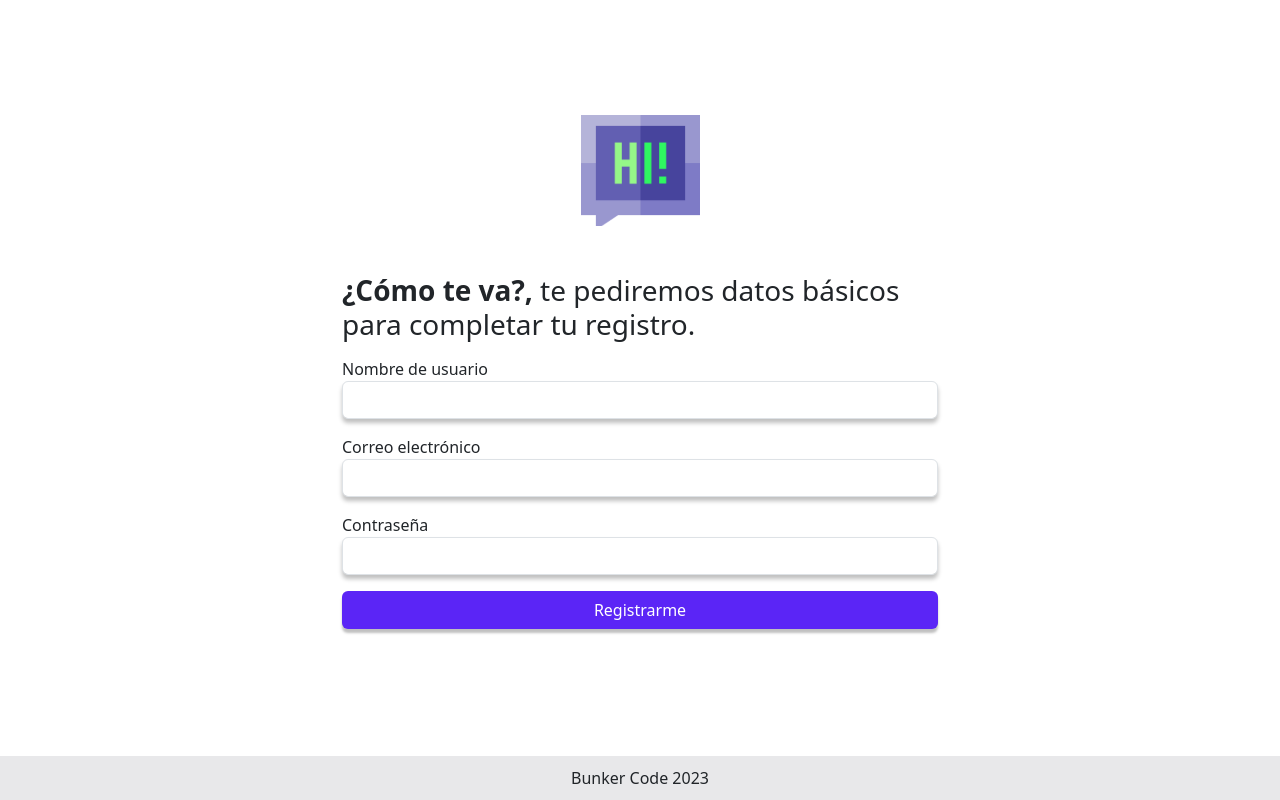
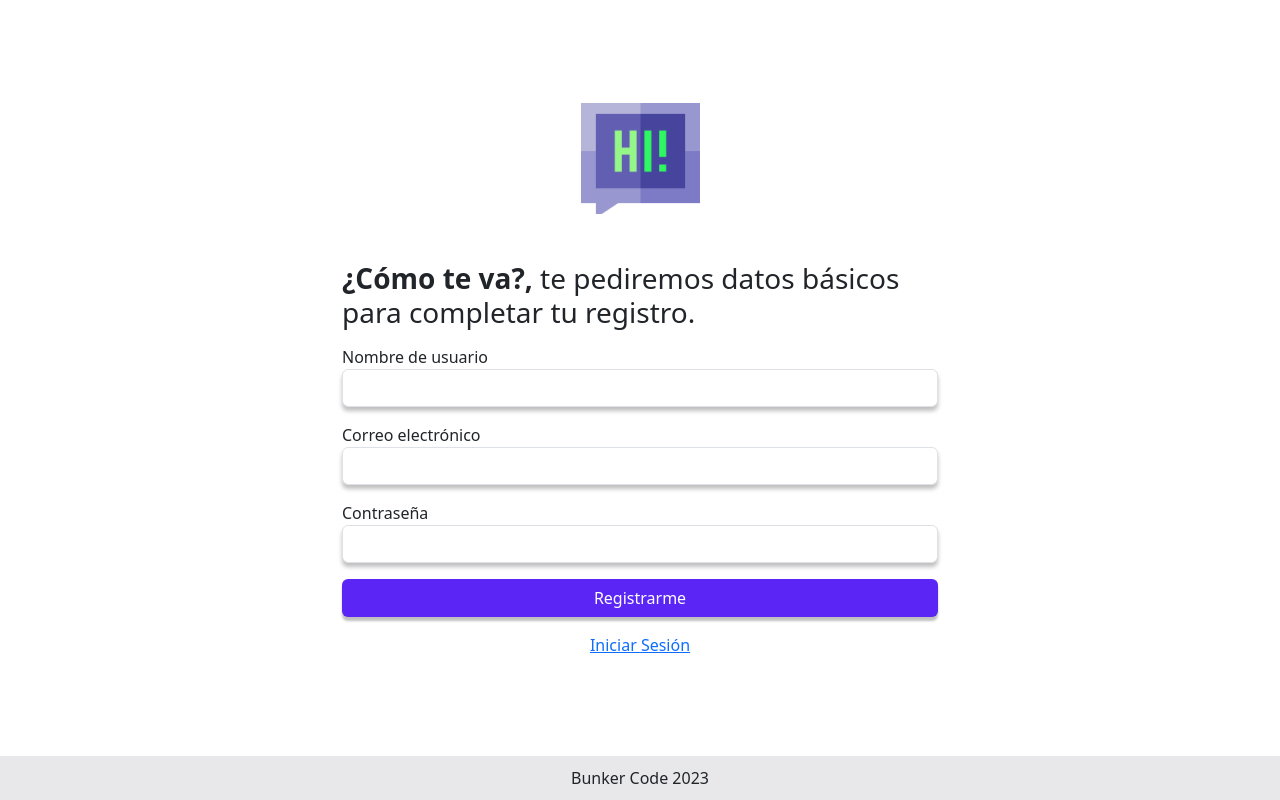
Before and after one commit to thebunkercode/las-voces-positivas-vuejs, a Vue app: page /registrate in a window 1280 px wide. Built offline with nearby package versions, Linux system fonts and the light colour scheme.

Commit message:
agregando enlace iniciar sesion

```diff
--- a/src/views/auth/RegisterView.vue
+++ b/src/views/auth/RegisterView.vue
@@ -33,6 +33,9 @@
                     <button type="submit" class="btn btn-blue w-100">Registrarme</button>
                 </div>
             </form>
+        </div>
+        <div class="text-center">
+            <router-link :to="{name:'login'}">Iniciar Sesión</router-link>
         </div>
     </layoutDefault>
 </template>
```
